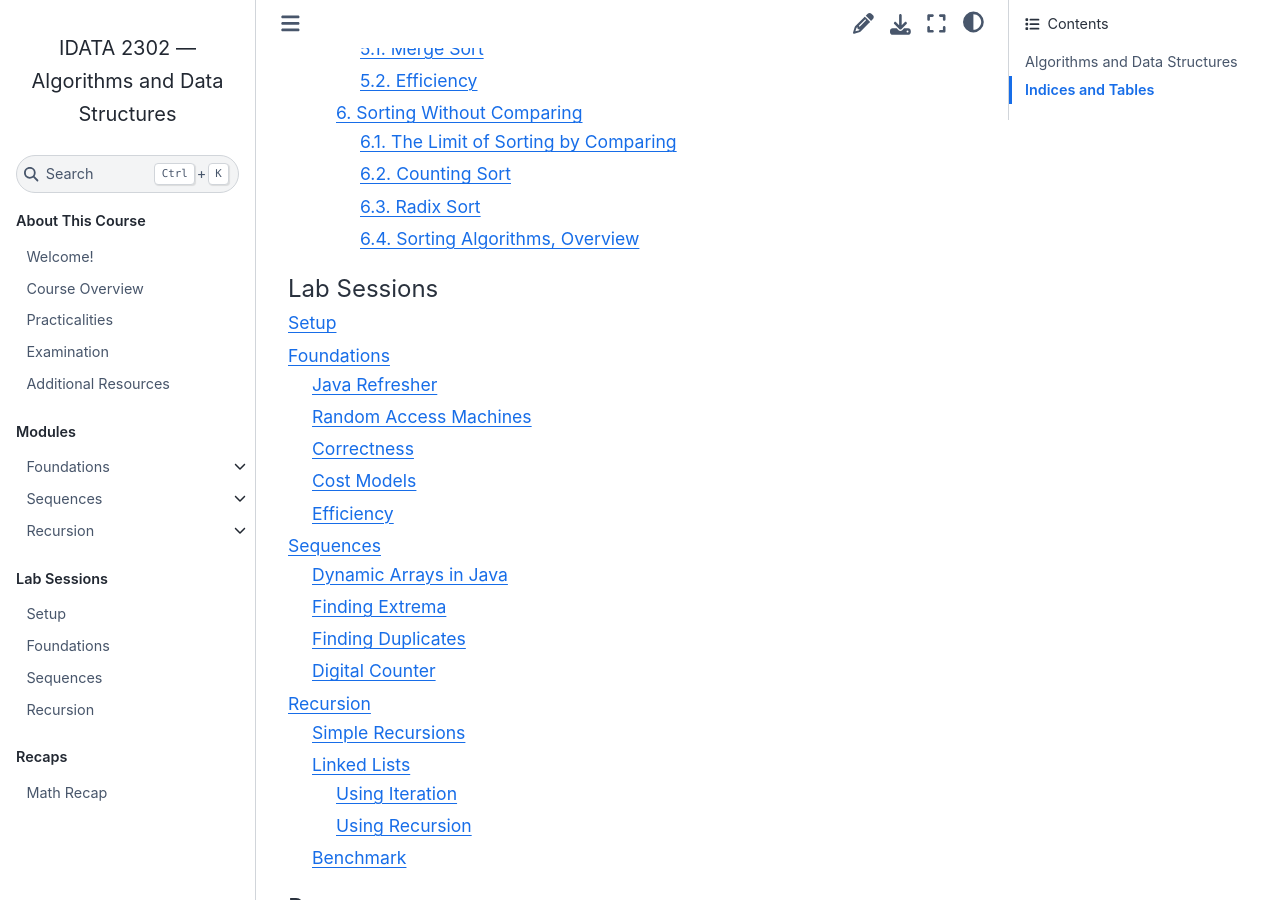
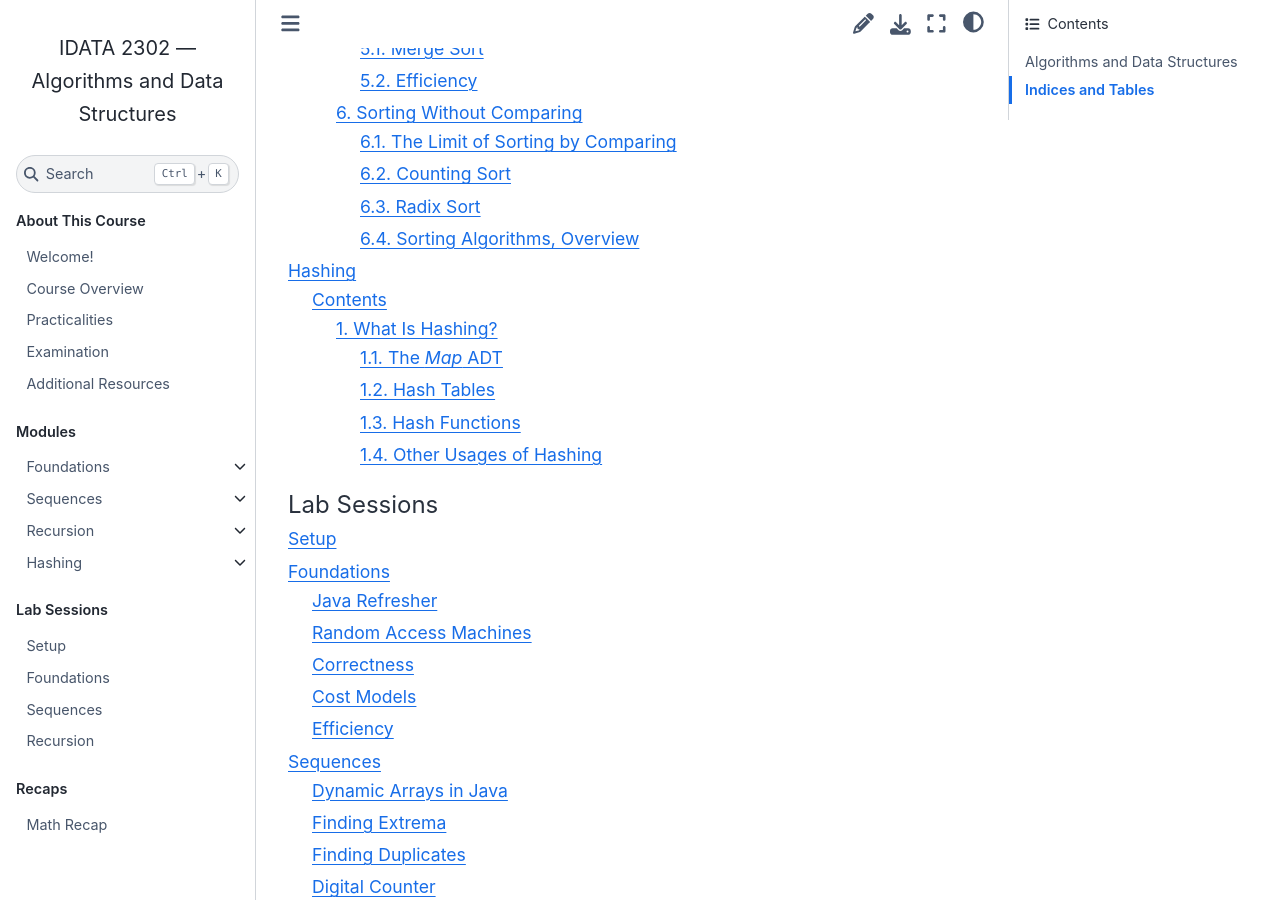
Before and after one commit to fchauvel/ntnu-idata2302-website, a Sphinx documentation site: the page built from source/index.rst, in a window 1280 px wide and 900 px high, scrolled down 3352 px. Built offline with Sphinx 7.4.7 and the Sphinx Book theme 1.1.4, drawn with Linux system fonts in a browser that asks for light colours.

Commit message:
content: Outline the lecture notes about hashing

```diff
--- /dev/null
+++ b/source/hashing/concepts.rst
@@ -0,0 +1,32 @@
+================
+What Is Hashing?
+================
+
+Here we talk about hashing...
+
+
+The *Map* ADT
+=============
+
+
+Hash Tables
+===========
+
+The hash table is a data structure that implements the *map* ADT.
+
+
+Insertion
+---------
+
+Retrieval
+---------
+
+Deletion
+--------
+
+Hash Functions
+==============
+
+
+Other Usages of Hashing
+=======================
--- /dev/null
+++ b/source/hashing/index.rst
@@ -0,0 +1,15 @@
+=======
+Hashing
+=======
+
+This module focuses on *hashing*, a technique that speeds up access
+and retrieval of information using *hash functions*.
+
+Contents
+========
+
+.. toctree::
+   :maxdepth: 2
+   :numbered:
+
+   concepts.rst
--- a/source/index.rst
+++ b/source/index.rst
@@ -24,6 +24,7 @@ Algorithms and Data Structures
    foundations/index
    sequences/index
    recursion/index
+   hashing/index
 
 .. toctree::
    :caption: Lab Sessions
```
